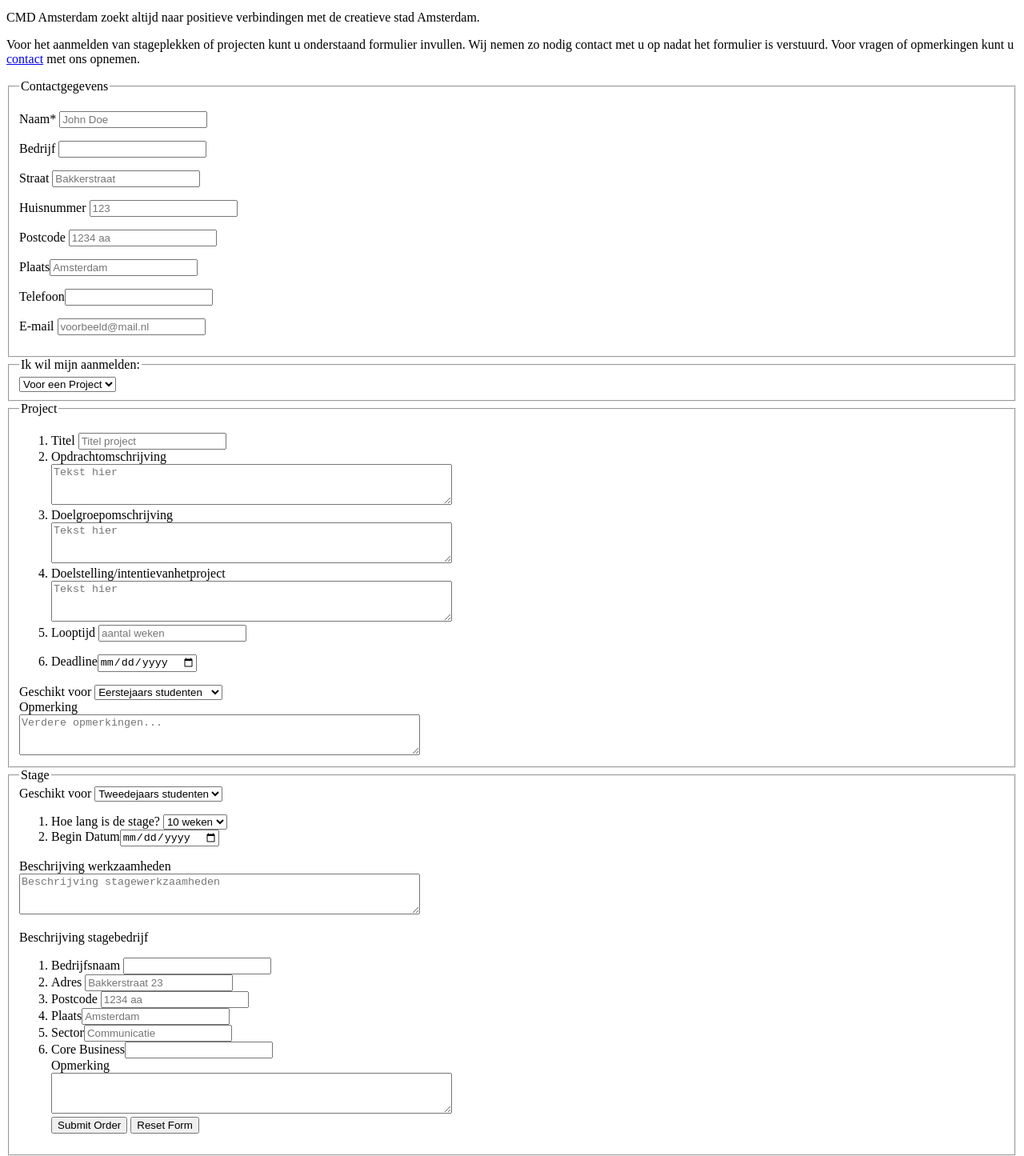
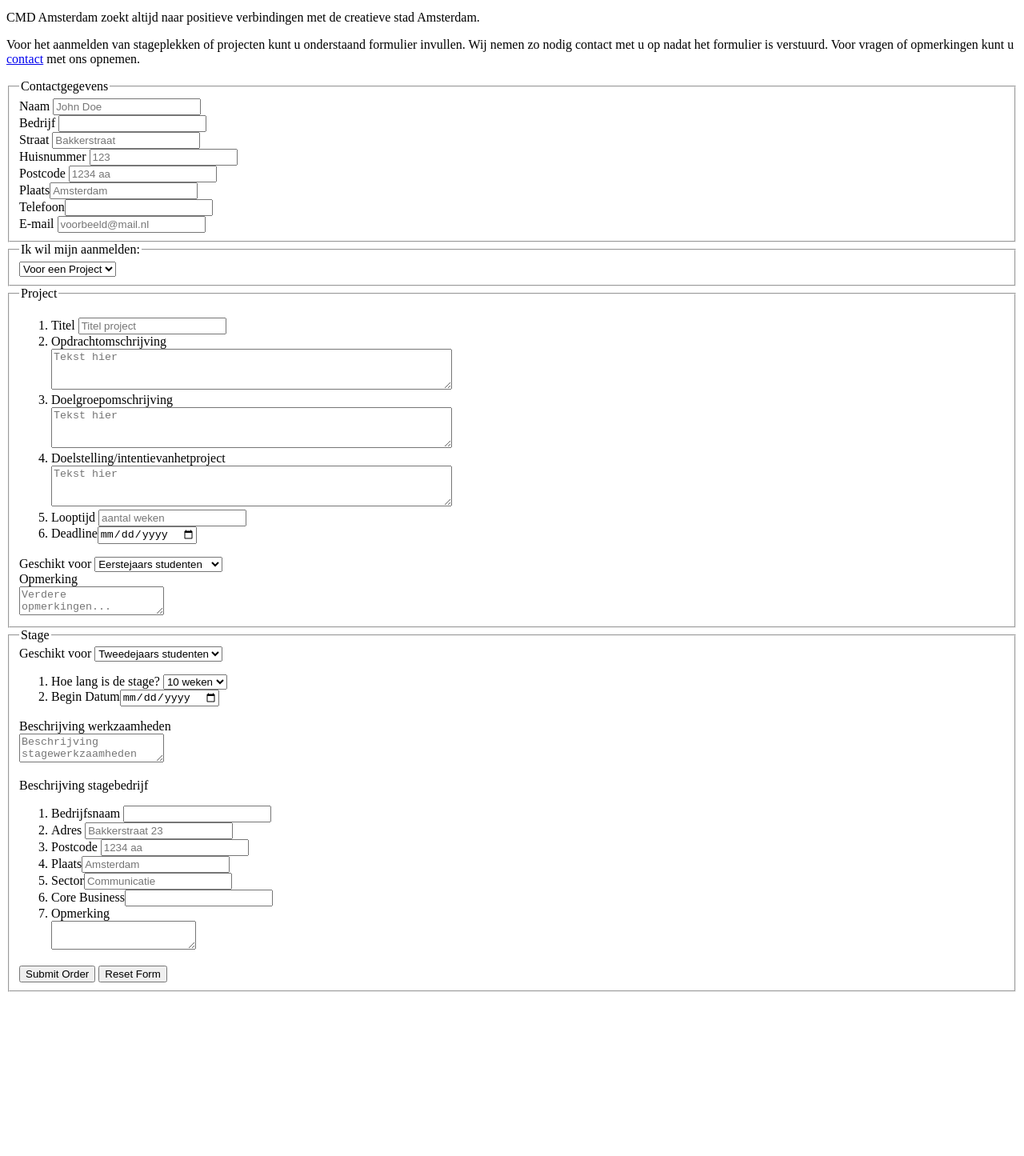
Before and after one commit to LauraMentink/FED, a plain HTML site: page Deeltoets1/aanmelden.html in a window 1280 px wide. Shown: the part 150-1595 px from the top of the page at 80% size. After the commit the page ends 1398 px from the top, so only its background shows below. Drawn offline with Linux system fonts and the light colour scheme.

Commit message:
aanpassing

```diff
--- a/Deeltoets1/aanmelden.html
+++ b/Deeltoets1/aanmelden.html
@@ -33,21 +33,21 @@
 			<form>
 				<fieldset>
 				<legend>Contactgegevens</legend>
-					<p><label for="naam">Naam*</label> <input type="text" placeholder="John Doe" id="name" required/></p>
+					<label for="name">Naam</label> <input type="text" placeholder="John Doe" id="name" required/><br>
 
-					<p><label for="business">Bedrijf</label> <input type="text" id="business"/></p>
+					<label for="business">Bedrijf</label> <input type="text" id="business"/><br>
 
-					<p><label for="street">Straat</label> <input type="text" placeholder="Bakkerstraat" id="street" required/></p>
+					<label for="street">Straat</label> <input type="text" placeholder="Bakkerstraat" id="street" required/><br>
 
-					<p><label for="number">Huisnummer</label> <input type="text"placeholder="123" id="number" required/></p>
+					<label for="number">Huisnummer</label> <input type="text" placeholder="123" id="number" required/><br>
 
-					<p><label for="zip">Postcode</label> <input type="text" placeholder="1234 aa" id="zip" required pattern="[1-9][0-9]{3}\s?[a-zA-Z]{2}"/></p>
+					<label for="zip">Postcode</label> <input type="text" placeholder="1234 aa" id="zip" required pattern="[1-9][0-9]{3}\s?[a-zA-Z]{2}"/><br>
 
-					<p><label for="country">Plaats</label><input type="text" placeholder="Amsterdam" id="country" required/></p>
+					<label for="country">Plaats</label><input type="text" placeholder="Amsterdam" id="country" required/><br>
 
-					<p><label for="tel">Telefoon</label><input type="tel" id="tel" maxlength="10" required/></p>
+					<label for="tel">Telefoon</label><input type="tel" id="tel" maxlength="10" required/><br>
 
-					<p><label for= "e-mail">E-mail</label> <input type="email" id="email" placeholder="voorbeeld@mail.nl" required/></p>
+					<label for= "email">E-mail</label> <input type="email" id="email" placeholder="voorbeeld@mail.nl" required/><br>
 				</fieldset>
 			</form>
 
@@ -97,11 +97,11 @@
             	</li>
 
             	<li>
-            		<label for="titel">Looptijd</label> <input type="number" placeholder="aantal weken" id="titel" /></p>
+            		<label for="titel">Looptijd</label> <input type="number" placeholder="aantal weken"/><br>
             	</li>
 
             	<li>
-            		<label for="date">Deadline</label><input type="date" type="text" name="date" value=""/>
+            		<label for="date">Deadline</label><input type="date" name="date" value=""/>
             	</li>
             </ol>
 
@@ -119,9 +119,7 @@
 
 
 					<label>Opmerking</label><br>
-          			<textarea id = "myTextArea"
-              		rows = "3"
-                  	cols = "60"
+          			<textarea name = "myTextArea"
                   	placeholder="Verdere opmerkingen..."></textarea>
             	</fieldset>
             </form>
@@ -149,22 +147,20 @@
 				</li>
 
 				<li>
-            	 	<label for="date">Begin Datum</label><input type="date" type="text" name="date" value=""/>
+            	 	<label for="date">Begin Datum</label><input type="date" name="date" value=""/>
             	</li>
             </ol>
 
 
 				<label>Beschrijving werkzaamheden</label><br>
-          			<textarea id = "myTextArea"
-              		rows = "3"
-                  	cols = "60"
+          			<textarea name = "myTextArea"
                   	placeholder="Beschrijving stagewerkzaamheden"></textarea>
 
             <p>Beschrijving stagebedrijf</p>
 
             <ol>
             	<li>
-            		<label for="business">Bedrijfsnaam</label> <input type="text" id="business"/>
+            		<label for="business">Bedrijfsnaam</label> <input type="text"/>
             	</li>
 
             	<li>
@@ -172,11 +168,11 @@
             	</li>
 
             	<li>
-            		<label for="zip">Postcode</label> <input type="text" placeholder="1234 aa" id="zip" required pattern="[1-9][0-9]{3}\s?[a-zA-Z]{2}"/>
+            		<label for="zip">Postcode</label> <input type="text" placeholder="1234 aa" required pattern="[1-9][0-9]{3}\s?[a-zA-Z]{2}"/>
             	</li>
 
             	<li>
-            		<label for="country">Plaats</label><input type="text" placeholder="Amsterdam" id="country" required/>
+            		<label for="country">Plaats</label><input type="text" placeholder="Amsterdam" id="place" required/>
             	</li>
 
             	<li>
@@ -184,16 +180,16 @@
             	</li>
 
             	<li>
-            		<label for="core">Core Business</label><input type="text" id="country" required/>
+            		<label for="core">Core Business</label><input type="text" id="corebusiness" required/>
             	</li>
 
-
+            	<li>
 				<label>Opmerking</label><br>
-          			<textarea id = "myTextArea"
-              		rows = "3"
-                  	cols = "60"
+          			<textarea name = "myTextArea"
                   	placeholder="Verdere opmerkingen...">
                   	</textarea><br>
+                </li>
+            </ol>
 
 
 			<input type="submit" value="Submit Order" id="sub"/>
```
Also changed, not shown: Deeltoets1/index.html (+8 -5 lines).
